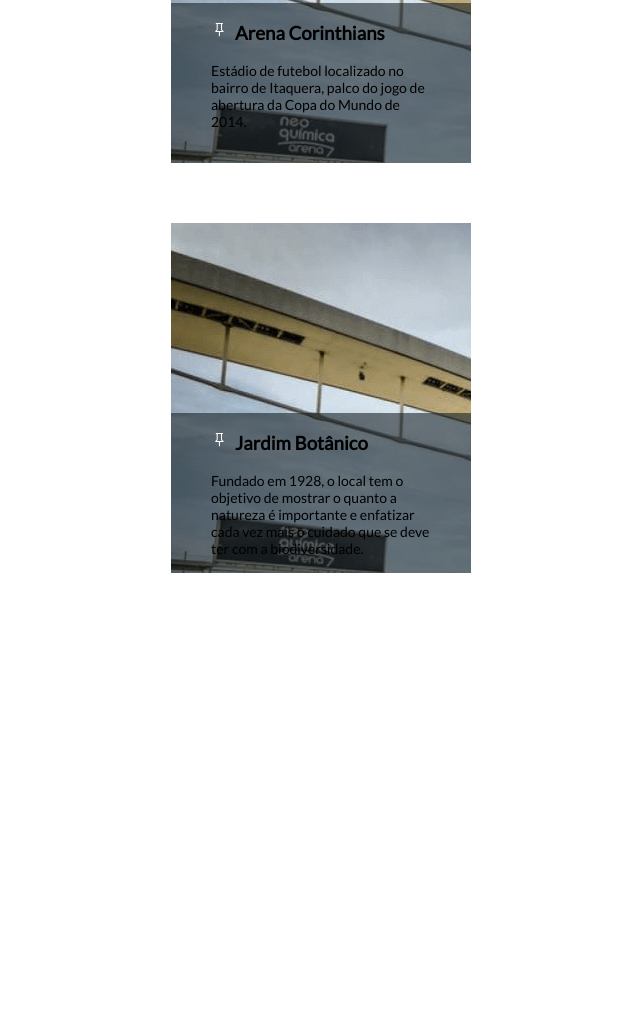
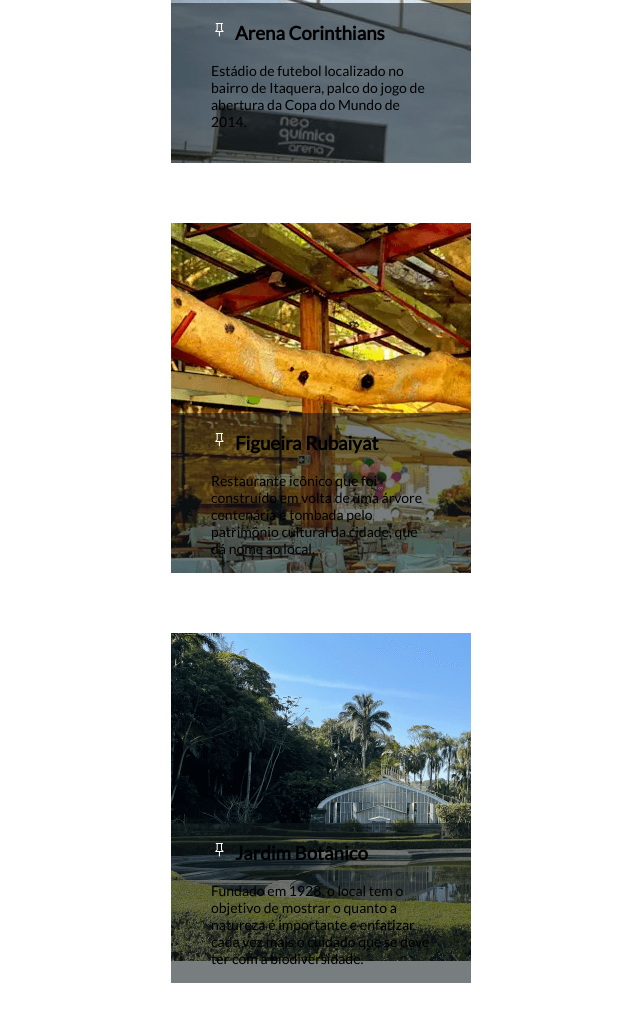
Before and after one commit to llucasgs/spclick005, a website: page index.html in a window 1280 px wide. Shown: the part 1706-2727 px from the top of the page, without its empty margins (319-959 px from the left). Before the commit the page ends 2379 px from the top, so only its background shows below. Drawn offline with Linux system fonts and the light colour scheme.

Commit message:
Atualização

```diff
--- a/assets/scss/popular-places.scss
+++ b/assets/scss/popular-places.scss
@@ -50,7 +50,7 @@ main {
         background: url("/assets/images/natureza.webp") no-repeat;
       }
       &:nth-child(4) {
-        background: url("/assets/images/jardim-botanico.webps") no-repeat;
+        background: url("/assets/images/jardim-botanico.webp") no-repeat;
       }
     }
   }
```
Also changed, not shown: index.html (+3 -5 lines), assets/css/index.css.
